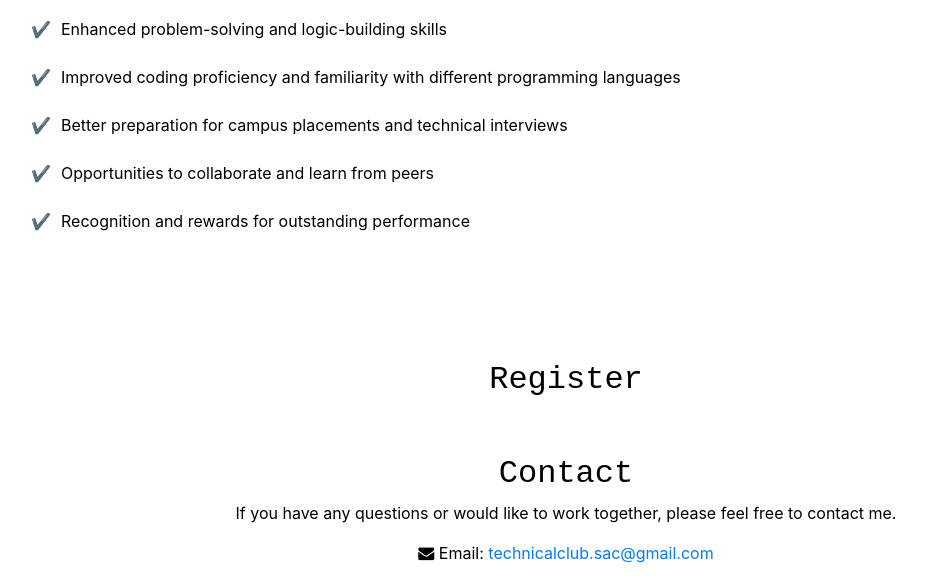
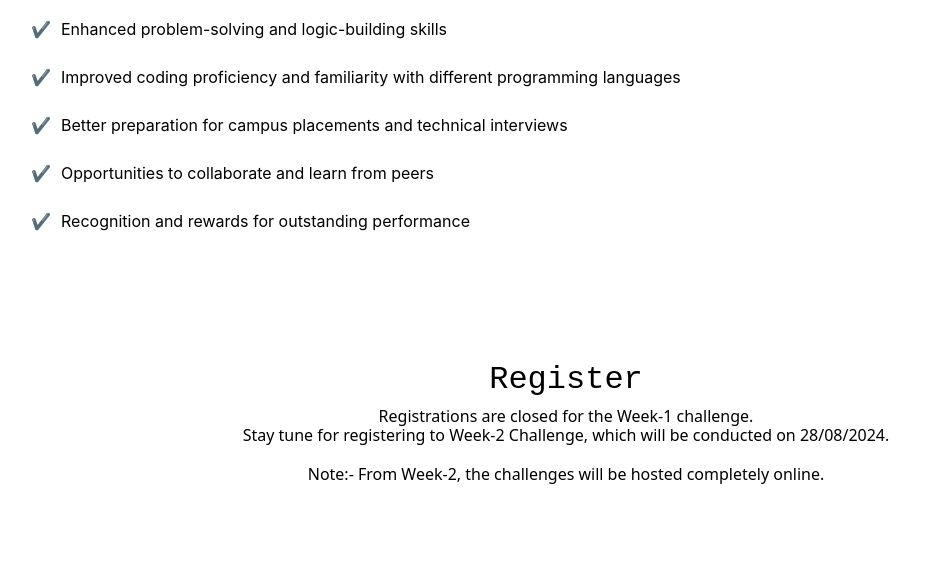
Before and after one commit to StudentActivityCouncil/bi-weekly-choding-challenge, a plain HTML site: page index.html in a window 1280 px wide. Shown: the part 1804-2382 px from the top of the page, without its empty margins (74-1000 px from the left). Drawn offline with nearby package versions, Linux system fonts and the light colour scheme.

Commit message:
Update index.html

```diff
--- a/index.html
+++ b/index.html
@@ -80,9 +80,16 @@
             </ul>
         </div>
     </section>
-    <section id="register"  class="py-5">
+   <!-- <section id="register"  class="py-5">
         <h2 class="text-center" style="font-family: monospace;">Register</h2>
-        <script src="https://sheetdb.io/s/f/r3p25759y6azf.js"></script>
+        <script src="https://sheetdb.io/s/f/r3p25759y6azf.js"></script></section>-->
+      <section id="register"  class="py-5">
+        <h2 class="text-center" style="font-family: monospace;">Register</h2>
+        <h6 class="text-center" style="font-family: system-ui, -apple-system, BlinkMacSystemFont, 'Segoe UI', Roboto, Oxygen, Ubuntu, Cantarell, 'Open Sans', 'Helvetica Neue', sans-serif;">Registrations are closed for the Week-1 challenge. <br>
+        Stay tune for registering to Week-2 Challenge, which will be conducted on 28/08/2024.
+    <br><br>
+        Note:- From Week-2, the challenges will be hosted completely online.</h6>
+        </section>
 
           <section id="contact" class="py-5">
         <div class="container">
```
